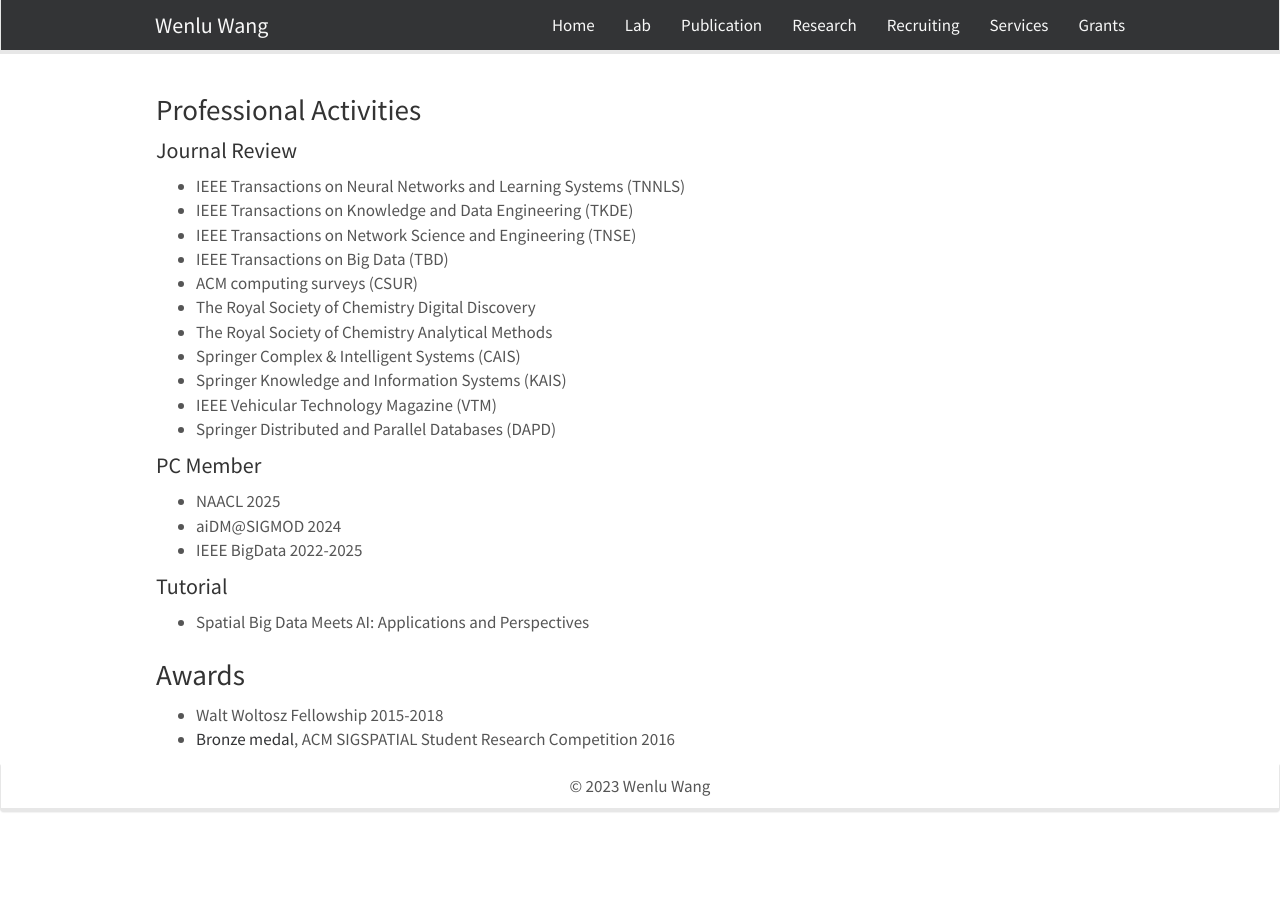
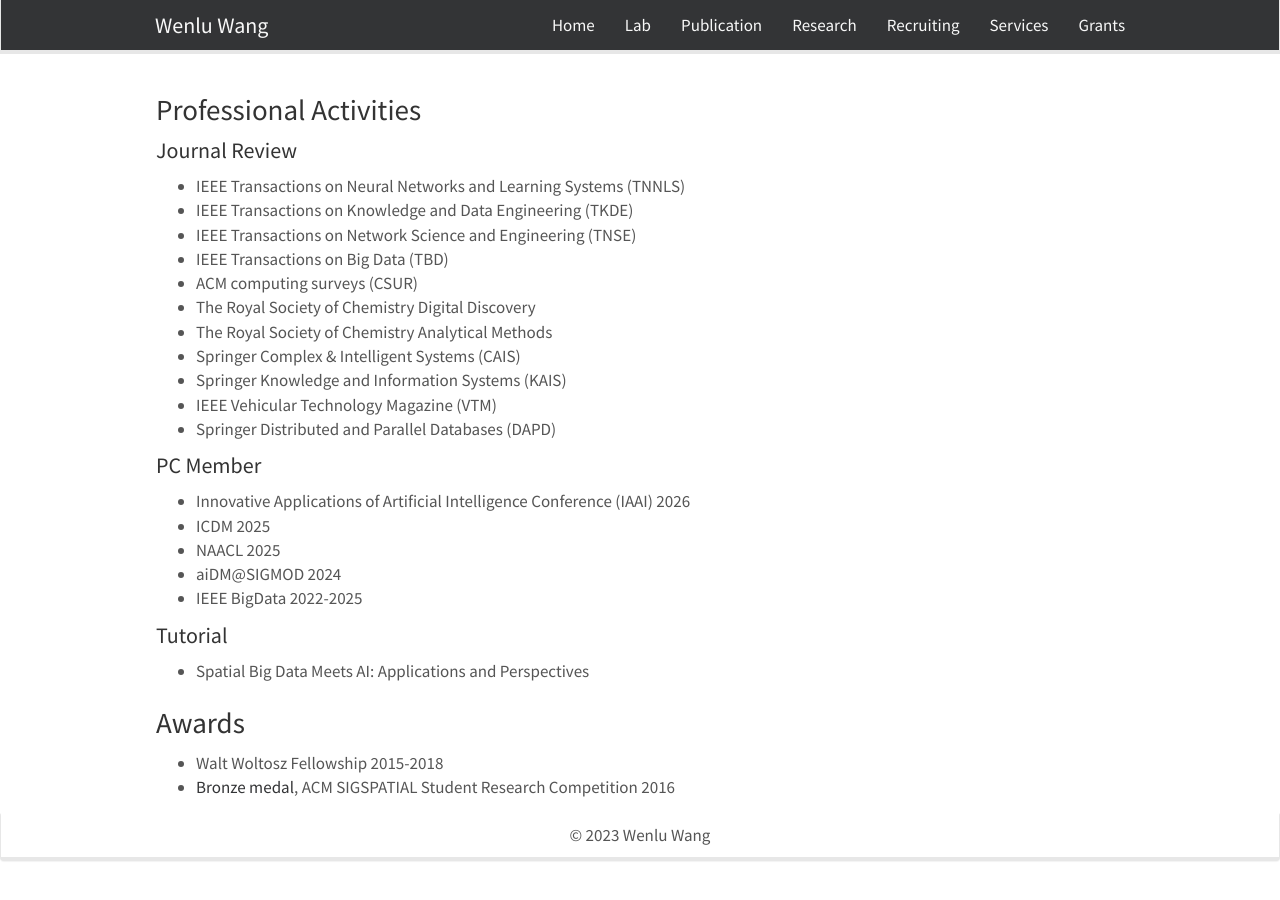
Before and after one commit to WENLU-W/WENLU-W.github.io, a Jekyll site: the page built from docs/_pages/service.md, in a window 1280 px wide. Built offline with Jekyll 4.4.1, drawn with Linux system fonts in a browser that asks for light colours; nearby versions of some CDN libraries.

Commit message:
Update service.md

```diff
--- a/docs/_pages/service.md
+++ b/docs/_pages/service.md
@@ -24,6 +24,8 @@
 
 #### PC Member
 
+- Innovative Applications of Artificial Intelligence Conference (IAAI) 2026
+- ICDM 2025
 - NAACL 2025
 - aiDM@SIGMOD 2024
 - IEEE BigData 2022-2025
```
